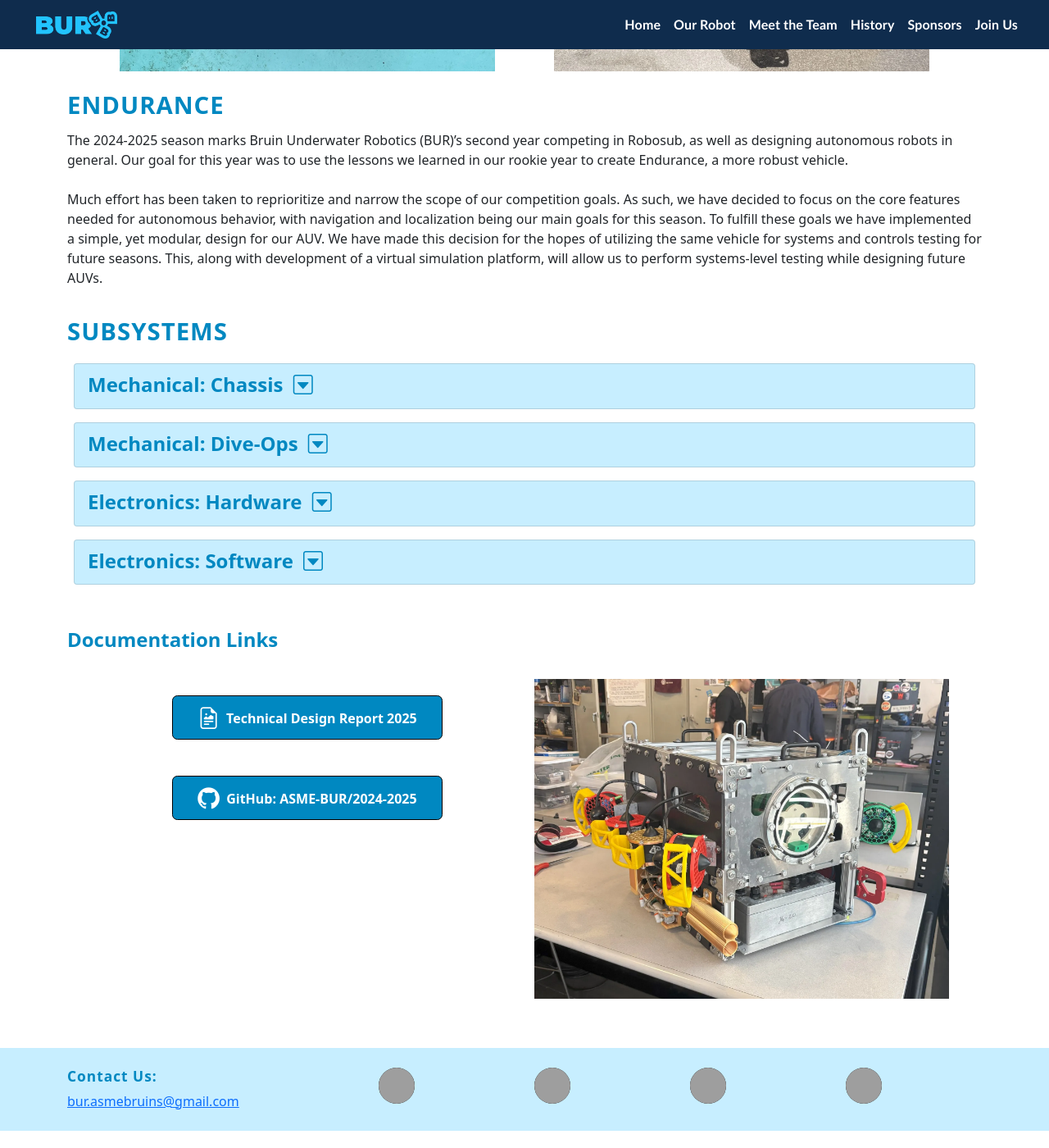
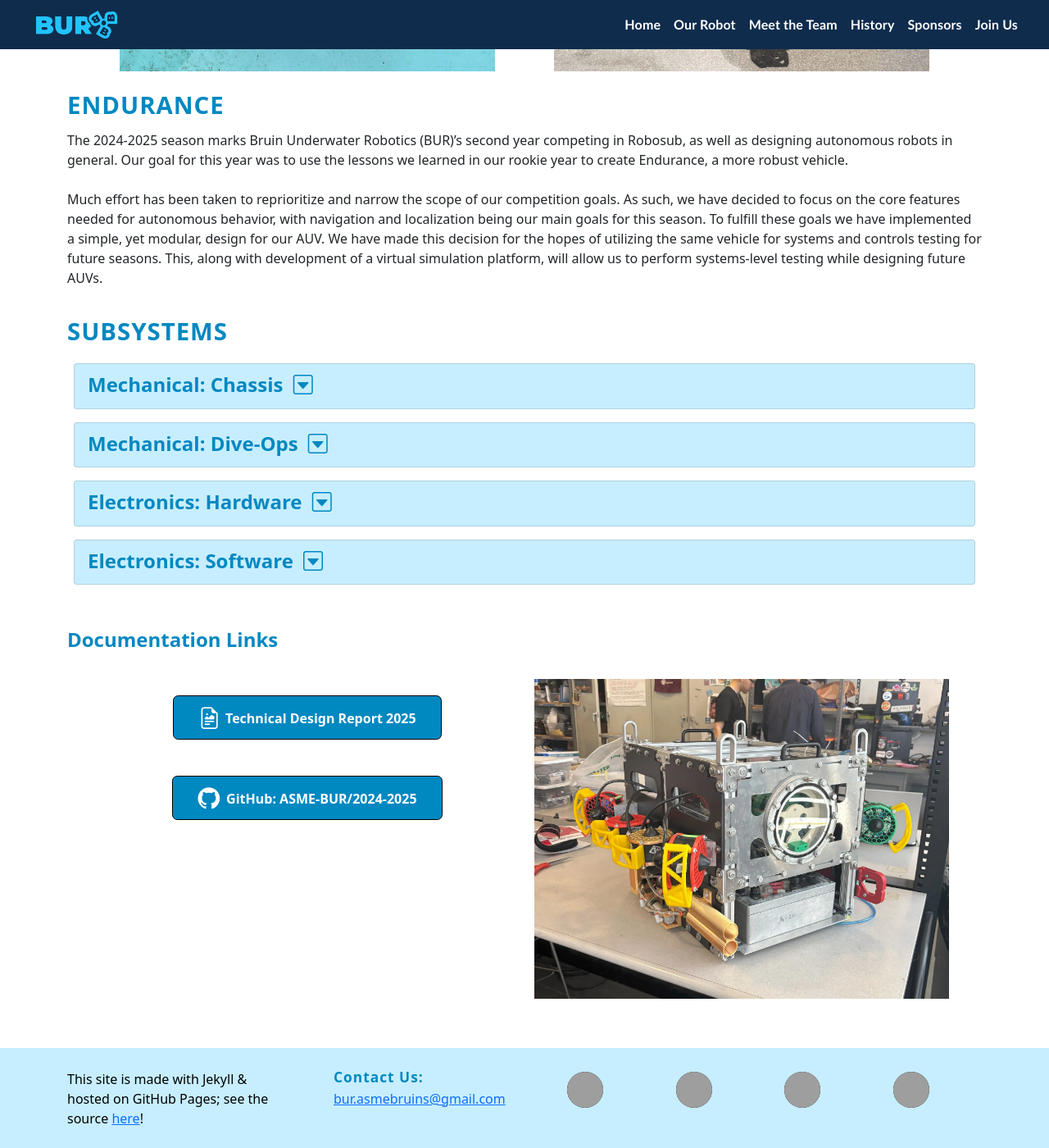
Before and after one commit to bruin-underwater-robotics/bruin-underwater-robotics.github.io, a Jekyll site: the page built from _pages/history/2024_2025.md, in a window 1280 px wide and 1400 px high, scrolled down 995 px. Shown: the whole window at 82% size. Built offline with Jekyll 4.4.1, drawn with Linux system fonts in a browser that asks for light colours; nearby versions of some CDN libraries; before the commit the page ends 2374 px from its top, so only the background shows below that; grey boxes are pictures that could not be loaded.

Commit message:
Add Jekyll note & GitHub link to footer

```diff
--- a/_includes/footer.html
+++ b/_includes/footer.html
@@ -2,11 +2,14 @@
     <div class="bur-wide-container" style="margin-bottom: 0px;">
       <footer>
         <div class="row py-4">
-          <div class="col-sm-4">
-            <h3>Contact Us:</h3>
+          <div class="bur-footer-col col-sm-3" style="margin-top:2px;margin-right:40px;color:black;">
+            This site is made with Jekyll & hosted on GitHub Pages; see the source <a href="https://github.com/bruin-underwater-robotics/bruin-underwater-robotics.github.io">here</a>!
+          </div>
+          <div class="bur-footer-col col-sm-3">
+            <h3 style="margin-bottom:4px;margin-top:1px;">Contact Us:</h3>
             <a href="mailto:bur.asmebruins@gmail.com">bur.asmebruins@gmail.com</a>
           </div>
-          <div class="col row">
+          <div class="bur-footer-col col row" style="margin-top:5px;">
             <div class="col">
               <a href="https://github.com/ASME-BUR">
                 <img class="bur-footer-icon" src="https://ssl.gstatic.com/atari/images/sociallinks/github_white_44dp.png"/>
--- a/_pages/history/2024_2025.md
+++ b/_pages/history/2024_2025.md
@@ -172,18 +172,12 @@ page_subtitle: "Meet Our 2024-2025 Robot!"
         <h2>Documentation Links</h2>
         <div class="row bur-subteam-row">
             <div class="col-xl-6">
-                <a class="bur-button-text" href="https://drive.google.com/file/d/1GUFe4c5Mh3CwAOCnkNhtjU06M7KhDhBs/view?usp=sharing">
-                    <button class="bur-button bur-button-large">
-                        <i class="bi bi-file-earmark-richtext" style="font-size:20pt;vertical-align:-0.1em;margin-right:4px;"></i>
-                        Technical Design Report 2025
-                    </button>
-                </a><br/>
-                <a class="bur-button-text" href="https://github.com/ASME-BUR/2024-2025" style="margin-bottom:15px;">
-                    <button class="bur-button bur-button-large">
-                        <i class="bi bi-github" style="font-color:white;font-size:20pt;vertical-align:-0.1em;margin-right:4px;"></i>
-                    GitHub: ASME-BUR/2024-2025
-                    </button>
-                </a>
+                <button class="bur-button-text bur-button bur-button-large" href="https://drive.google.com/file/d/1GUFe4c5Mh3CwAOCnkNhtjU06M7KhDhBs/view?usp=sharing">
+                    <i class="bi bi-file-earmark-richtext" style="font-size:20pt;vertical-align:-0.1em;margin-right:6px;"></i>Technical Design Report 2025
+                </button><br/>
+                <button class="bur-button-text bur-button bur-button-large" href="https://github.com/ASME-BUR/2024-2025" style="margin-bottom:15px;">
+                    <i class="bi bi-github" style="font-color:white;font-size:20pt;vertical-align:-0.1em;margin-right:8px;"></i>GitHub: ASME-BUR/2024-2025
+                </button>
             </div>
             <div class="col small-margin-top">
                 <img class="bur-photo" src="{{site.base_url}}/assets/images/history/2024_2025/bot_table.webp" loading="lazy" decoding="async">
--- a/assets/css/main.scss
+++ b/assets/css/main.scss
@@ -233,6 +233,12 @@ $banner-height-small-mobile: 300px;
 }
 
 /* Footer */
+@media (max-width: 800px) {
+  .bur-footer-col {
+    margin-bottom: 20px;
+  }
+}
+
 .bur-footer {
   background-color: $light-green !important;
   min-height: 100px;
```
Also changed, not shown: _pages/home.md (+1 -1 lines), assets/images/history/2024_2025/software_diagram.webp.
